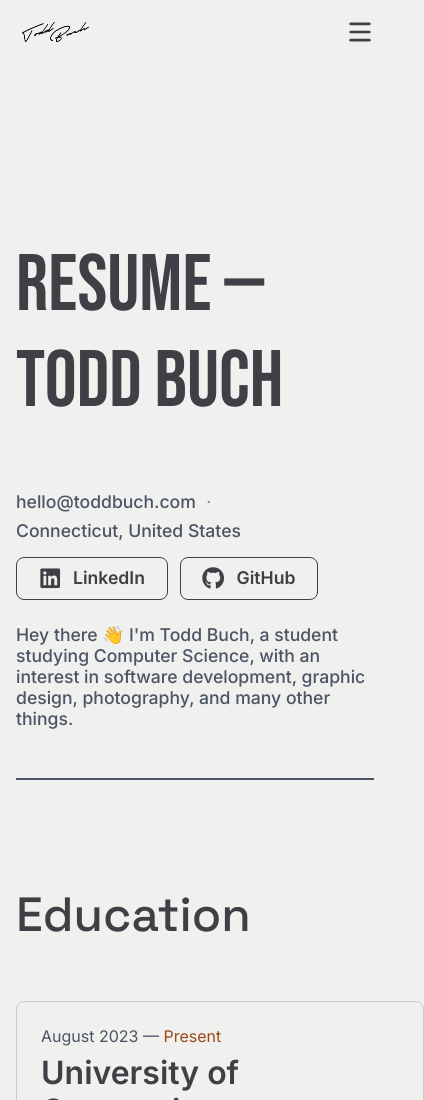
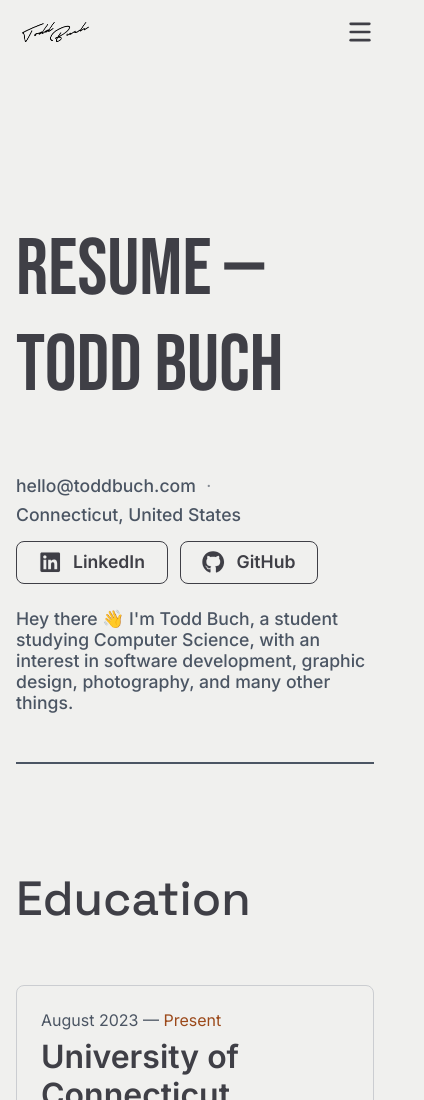
Before and after one commit to todd-buch/Portfolio, a React (Vite) app: page /resume in a window 390 px wide. Shown: the top 1100 px of the page, 424 px wide, since content can reach past the window. Built offline with nearby package versions, Linux system fonts and the light colour scheme.

Commit message:
Fix mobile resume cards overflowing and type looking squeezed.
Use border-box, max-width constraints, and wrapping so cards and tech
pills stay inside the viewport without soft-shrinking text.

```diff
--- a/src/Reuseable-Components/Tech_Pill.css
+++ b/src/Reuseable-Components/Tech_Pill.css
@@ -23,6 +23,7 @@
   transition: border-color 0.25s ease, color 0.25s ease;
   user-select: none;
   width: fit-content;
+  max-width: 100%;
   /* Fallback spacing when pills sit outside a .tech-pill-group */
   margin: 0.25rem;
 }
@@ -58,4 +59,6 @@
 
 .tech-pill-name {
   line-height: 1.2;
+  min-width: 0;
+  overflow-wrap: anywhere;
 }
--- a/src/pages/Resume/Resume.css
+++ b/src/pages/Resume/Resume.css
@@ -6,12 +6,19 @@
   margin-top: 120px;
   padding: 4rem 1rem;
   max-width: 1000px;
+  width: 100%;
+  box-sizing: border-box;
+  overflow-x: hidden;
 }
 .resume-section {
   display: flex;
   flex-direction: column;
   align-items: flex-start;
   margin-bottom: 4rem;
+  width: 100%;
+  max-width: 100%;
+  min-width: 0;
+  box-sizing: border-box;
 }
 .resume-section-text {
   display: flex;
@@ -19,6 +26,8 @@
   align-items: flex-start;
   margin-bottom: 4rem;
   max-width: 750px;
+  width: 100%;
+  box-sizing: border-box;
 }
 
 .resume-subtitle {
@@ -67,6 +76,9 @@
 .resume-contact-actions .action-btn {
   margin-top: 0;
   padding: 0.55rem 1.35rem;
+  font-size: 1.1rem;
+  max-width: 100%;
+  box-sizing: border-box;
 }
 .resume-divider {
   width: 100%;
@@ -85,6 +97,7 @@
 
 .tech-pill-group {
   margin-bottom: 2rem;
+  max-width: 100%;
 }
 
 .skills-grid {
@@ -92,7 +105,9 @@
   grid-template-columns: 1fr 1fr;
   gap: 1rem;
   width: 100%;
+  max-width: 100%;
   margin-top: 1rem;
+  box-sizing: border-box;
 }
 
 .skill-category-card {
@@ -105,6 +120,8 @@
   background-color: var(--bg-primary);
   transition: border-color 0.25s ease;
   min-width: 0;
+  max-width: 100%;
+  box-sizing: border-box;
 }
 
 .skill-category-card:hover {
@@ -124,7 +141,38 @@
 }
 
 @media (max-width: 640px) {
+  .resume-container {
+    padding: 3rem 1rem 4rem;
+  }
+
   .skills-grid {
     grid-template-columns: 1fr;
   }
+
+  /* Preserve intended type scale; overflow was causing soft layout squeeze */
+  .resume-card-title {
+    font-size: 2rem;
+  }
+
+  .resume-card-subtitle {
+    font-size: 1.25rem;
+  }
+
+  .resume-card-date,
+  .resume-card-location,
+  .resume-card-details-toggle {
+    font-size: 1rem;
+  }
+
+  .resume-card .action-btn,
+  .resume-card-details .action-btn {
+    max-width: 100%;
+    white-space: normal;
+    text-align: center;
+    height: auto;
+  }
+
+  .skill-category-title {
+    font-size: 1.25rem;
+  }
 }
--- a/src/pages/Resume/Reuseable-Components/Resume_Card_Template.css
+++ b/src/pages/Resume/Reuseable-Components/Resume_Card_Template.css
@@ -10,6 +10,10 @@
   margin-bottom: 1rem;
   margin-top: 1rem;
   width: 100%;
+  max-width: 100%;
+  min-width: 0;
+  box-sizing: border-box;
+  overflow-wrap: break-word;
 }
 
 .resume-card.has-details {
@@ -29,12 +33,15 @@
 .resume-card-title {
   display: flex;
   align-items: center;
+  flex-wrap: wrap;
   gap: 0.5rem;
   margin: 0 0 0.35rem;
   font-size: 2rem;
   font-weight: 600;
   color: var(--text-primary);
   line-height: 1.2;
+  max-width: 100%;
+  min-width: 0;
 }
 
 .resume-card-icon {
@@ -85,12 +92,15 @@
 
 .resume-card-details {
   min-height: 0;
+  min-width: 0;
+  max-width: 100%;
   opacity: 0;
   color: var(--text-secondary);
   transition:
     opacity 0.3s cubic-bezier(0.4, 0, 0.2, 1),
     padding 0.3s cubic-bezier(0.4, 0, 0.2, 1);
   padding: 0;
+  box-sizing: border-box;
 }
 
 .resume-card.expanded .resume-card-details {
```
